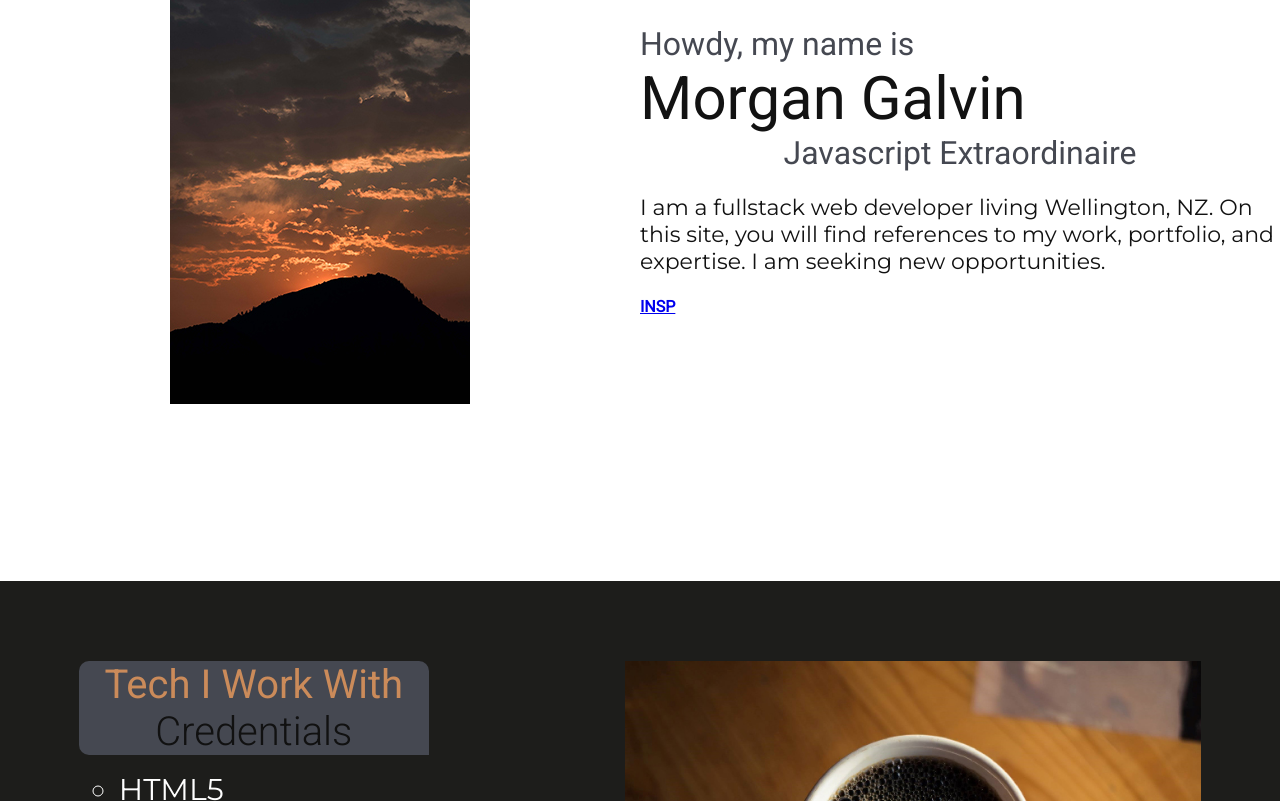
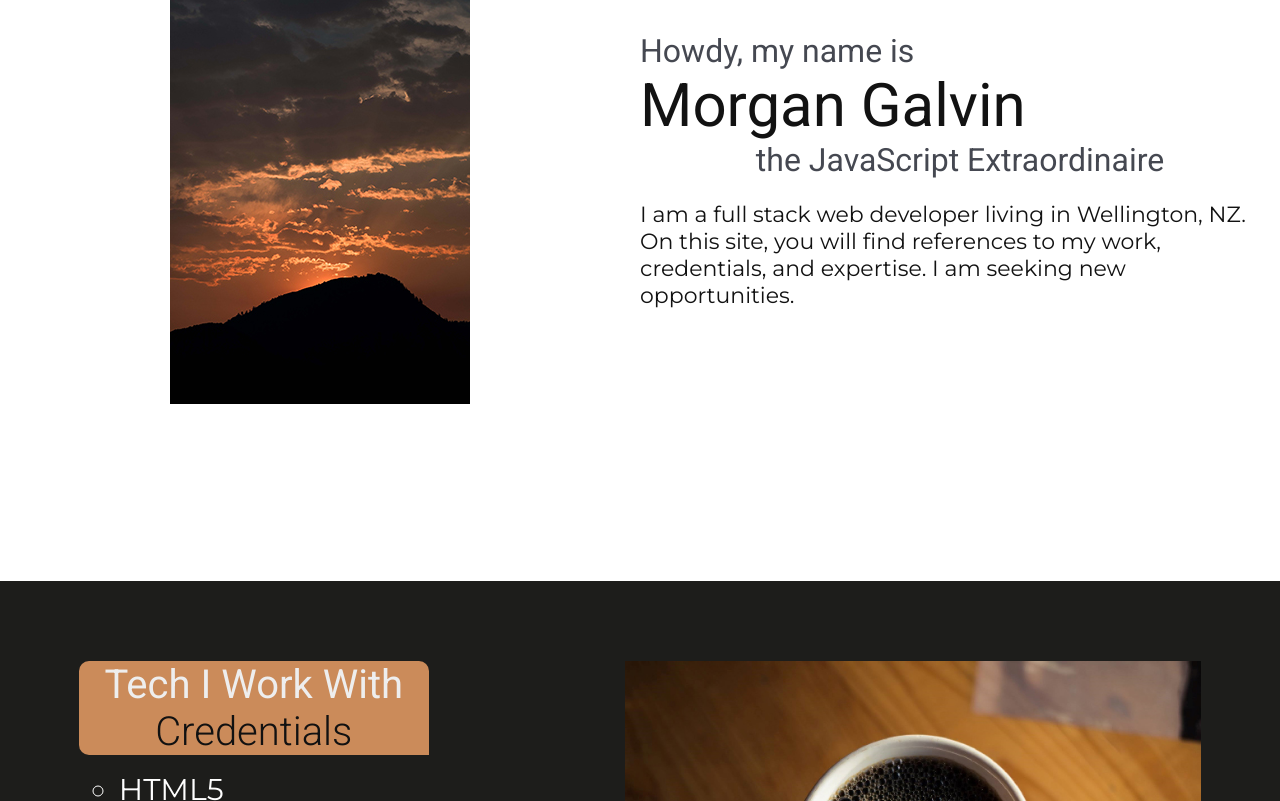
Before and after one commit to LudwigThePig/ludwigThePig.com, a React (Create React App) app: page / in a window 1280 px wide. Shown: the part 299-1100 px from the top of the page. Built offline with nearby package versions, Linux system fonts and the light colour scheme.

Commit message:
spell and grammar checked site

```diff
--- a/src/App.js
+++ b/src/App.js
@@ -158,10 +158,9 @@ class Home extends Component{
       <div className='right-col'>
           <h2>Howdy, my name is </h2>
           <h1>Morgan Galvin</h1>
-          <h2 style={{textAlign: 'center'}}>Javascript Extraordinaire</h2>
-          <p>I am a fullstack web developer living Wellington, NZ. On this site, you will find references to my work, portfolio, and expertise. I am seeking new opportunities.
+          <h2 style={{textAlign: 'center'}}>the JavaScript Extraordinaire</h2>
+          <p>I am a full stack web developer living in Wellington, NZ. On this site, you will find references to my work, credentials, and expertise. I am seeking new opportunities.
           </p>
-          <h4><a href='https://www.duracellenergybank.com/'>INSP</a></h4>
         </div>
       </div>
 
--- a/src/App.scss
+++ b/src/App.scss
@@ -203,7 +203,7 @@ ul{
   display: flex;
   justify-content: space-around;
   h1{
-    color: #CB8B5A;
+    color: #eee;
     margin: 0;
   }
   a, a:active{
@@ -237,7 +237,7 @@ ul{
     height: auto;
 }
 .mininav-wrapper{
-  background: $primary-clr;
+  background: $secondary-clr;
   border-radius: 10px 10px 0px;
   width: 350px;
   text-align: center;
@@ -566,7 +566,7 @@ ul{
     justify-content: flex-start;
     width: 100%;
     img{
-      height: 150px;
+      height: 200px;
     }
     .left-col{ //now bottom row
       width: 100%;
```
